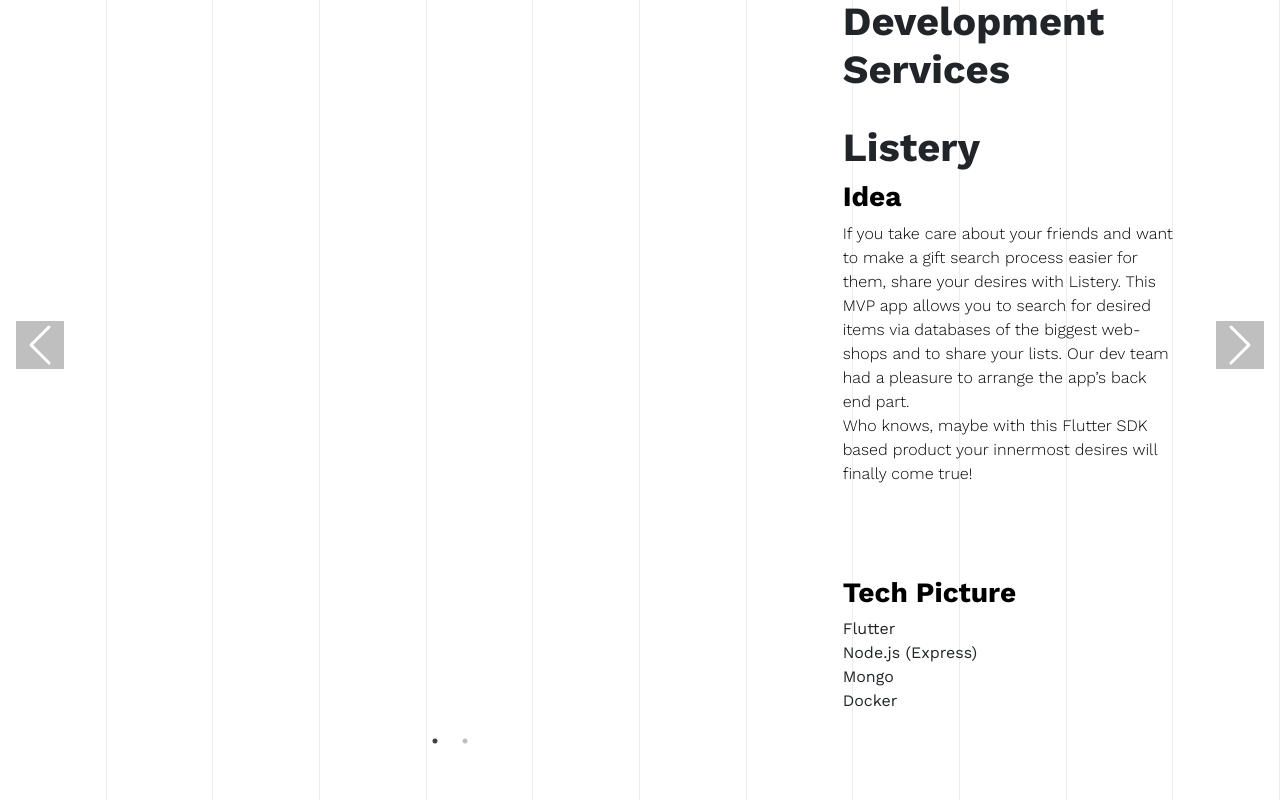
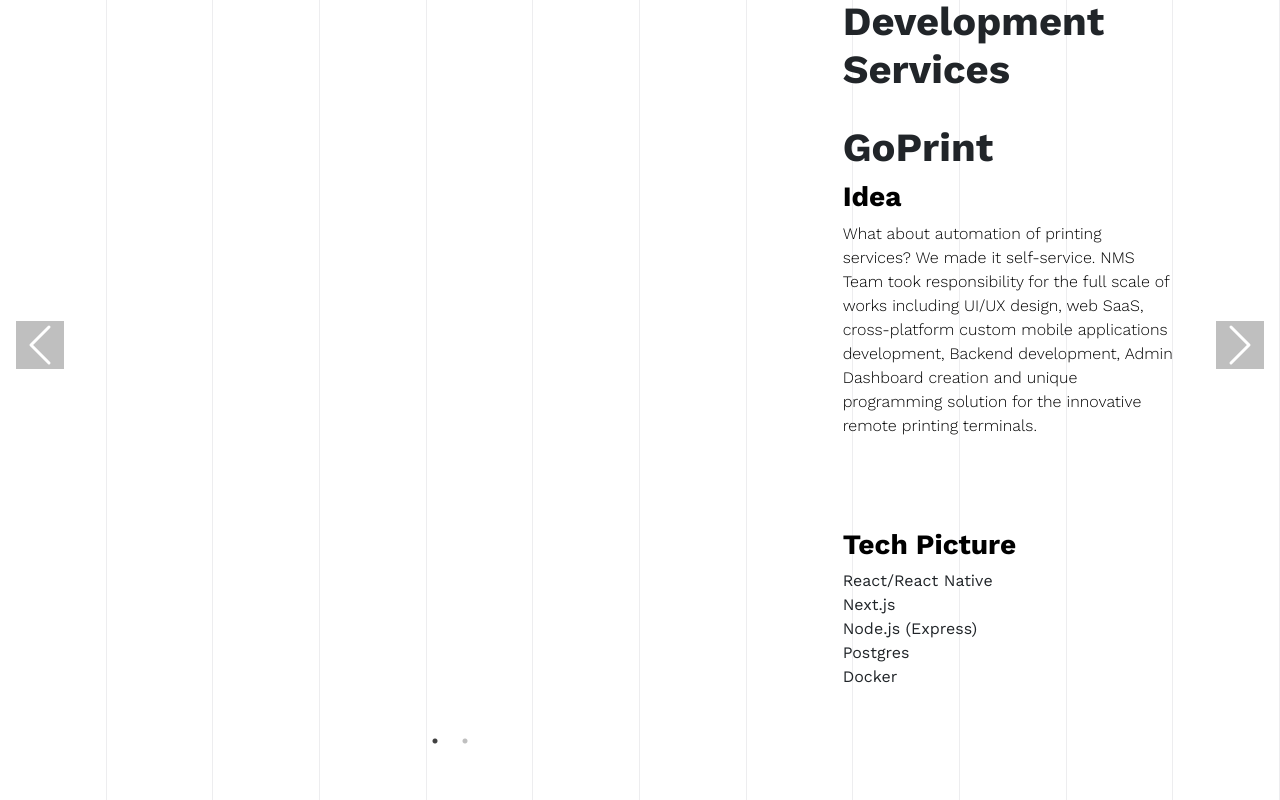
Before and after one commit to yats-vlds/nms, a React (Create React App) app: page / in a window 1280 px wide. Shown: the part 4140-4940 px from the top of the page. Built offline with nearby package versions, Linux system fonts and the light colour scheme.

Commit message:
add lazyload

```diff
--- a/src/components/SliderComponent.js
+++ b/src/components/SliderComponent.js
@@ -4,6 +4,7 @@
 import sloygoPrint from "../assets/sloygoPrint.svg";
 import goPrintOriginal from "../assets/goPrintOriginal.svg";
 import Slider from "react-slick";
+import LazyLoad from "react-lazy-load"
 
 const SliderComponent = () => {
     const settings = {
@@ -33,10 +34,18 @@
                             <div className="bootstrap__tableLineOne"></div>
                             <Slider {...settings} className="slider-subslider">
                                 <div>
-                                    <img src={shadow} className="tableOneIcon1"/>
-                                    <img src={table1pryamogolnik} className="tableOneIcon2" loading="lazy"/>
-                                    <img src={sloygoPrint} className="tableOneIcon3" loading="lazy"/>
-                                    <img src={goPrintOriginal} className="tableOneIcon4" loading="lazy"/>
+                                    <LazyLoad width={844} height={892}>
+                                        <img src={shadow} className="tableOneIcon1"/>
+                                    </LazyLoad>
+                                    <LazyLoad width={768} height={892}>
+                                        <img src={table1pryamogolnik} className="tableOneIcon2" loading="lazy"/>
+                                    </LazyLoad>
+                                    <LazyLoad width={768} height={892}>
+                                        <img src={sloygoPrint} className="tableOneIcon3" loading="lazy"/>
+                                    </LazyLoad>
+                                    <LazyLoad width={768} height={892}>
+                                        <img src={goPrintOriginal} className="tableOneIcon4" loading="lazy"/>
+                                    </LazyLoad>
                                 </div>
                                 <div>
                                 </div>
@@ -78,64 +87,64 @@
                         </div>
                     </div>
                 </div>
-                <div className="carousel-item">
-                    <div className="bootstrap__table bootstrap__tableOne">
-                        <div className="bootstrap__tableLeft">
-                            <div className="bootstrap__tableLineOne"></div>
-                            <div className="bootstrap__tableLineOne"></div>
-                            <div className="bootstrap__tableLineOne"></div>
-                            <div className="bootstrap__tableLineOne"></div>
-                            <div className="bootstrap__tableLineOne"></div>
-                            <div className="bootstrap__tableLineOne"></div>
-                            <div className="bootstrap__tableLineOne"></div>
-                            <Slider {...settings} className="slider-subslider">
-                                <div>
-                                    {/*<img src={shadow} className="tableOneIcon1"/>*/}
-                                    {/*<img src={table1pryamogolnik} className="tableOneIcon2" loading="lazy"/>*/}
-                                    {/*<img src={sloygoPrint} className="tableOneIcon3" loading="lazy"/>*/}
-                                    {/*<img src={goPrintOriginal} className="tableOneIcon4" loading="lazy"/>*/}
-                                </div>
-                                <div>
-                                </div>
-                            </Slider>
-                        </div>
-                        <div className="bootstrap__tableRight">
-                            <div className="bootstrap__tableLineOne"></div>
-                            <div className="bootstrap__tableLineOne"></div>
-                            <div className="bootstrap__tableLineOne"></div>
-                            <div className="bootstrap__tableLineOne"></div>
-                            <div className="bootstrap__tableLineOne"></div>
-                            <div className="bootstrap__tableRightInfo">
-                                <h1 className="bootstrap__tableTitle bootstrap__marginTop">
-                                    SaaS Development Services
-                                </h1>
-                                <h1 className="bootstrap__tableTitle bootstrap__marginTop40">
-                                    Listery
-                                </h1>
-                                <h3 className="bootstrap__tableTwoTitle">
-                                    Idea
-                                </h3>
-                                <p className="bootstrap__tableText marginBottom">If you take care about your friends and
-                                    want to make a gift search process easier for them, share your desires with Listery.
-                                    This MVP app allows you to search for desired items via databases of the biggest
-                                    web-shops and to share your lists. Our dev team had a pleasure to arrange the app’s
-                                    back end part.<br/>
-                                    Who knows, maybe with this Flutter SDK based product your innermost desires will
-                                    finally come true!
-                                </p>
-                                <h3 className="bootstrap__tableTwoTitle">
-                                    Tech Picture
-                                </h3>
-                                <p>
-                                    Flutter<br/>
-                                    Node.js (Express)<br/>
-                                    Mongo<br/>
-                                    Docker
-                                </p>
-                            </div>
-                        </div>
-                    </div>
-                </div>
+                {/*<div className="carousel-item">*/}
+                {/*    <div className="bootstrap__table bootstrap__tableOne">*/}
+                {/*        <div className="bootstrap__tableLeft">*/}
+                {/*            <div className="bootstrap__tableLineOne"></div>*/}
+                {/*            <div className="bootstrap__tableLineOne"></div>*/}
+                {/*            <div className="bootstrap__tableLineOne"></div>*/}
+                {/*            <div className="bootstrap__tableLineOne"></div>*/}
+                {/*            <div className="bootstrap__tableLineOne"></div>*/}
+                {/*            <div className="bootstrap__tableLineOne"></div>*/}
+                {/*            <div className="bootstrap__tableLineOne"></div>*/}
+                {/*            <Slider {...settings} className="slider-subslider">*/}
+                {/*                <div>*/}
+                {/*                    /!*<img src={shadow} className="tableOneIcon1"/>*!/*/}
+                {/*                    /!*<img src={table1pryamogolnik} className="tableOneIcon2" loading="lazy"/>*!/*/}
+                {/*                    /!*<img src={sloygoPrint} className="tableOneIcon3" loading="lazy"/>*!/*/}
+                {/*                    /!*<img src={goPrintOriginal} className="tableOneIcon4" loading="lazy"/>*!/*/}
+                {/*                </div>*/}
+                {/*                <div>*/}
+                {/*                </div>*/}
+                {/*            </Slider>*/}
+                {/*        </div>*/}
+                {/*        <div className="bootstrap__tableRight">*/}
+                {/*            <div className="bootstrap__tableLineOne"></div>*/}
+                {/*            <div className="bootstrap__tableLineOne"></div>*/}
+                {/*            <div className="bootstrap__tableLineOne"></div>*/}
+                {/*            <div className="bootstrap__tableLineOne"></div>*/}
+                {/*            <div className="bootstrap__tableLineOne"></div>*/}
+                {/*            <div className="bootstrap__tableRightInfo">*/}
+                {/*                <h1 className="bootstrap__tableTitle bootstrap__marginTop">*/}
+                {/*                    SaaS Development Services*/}
+                {/*                </h1>*/}
+                {/*                <h1 className="bootstrap__tableTitle bootstrap__marginTop40">*/}
+                {/*                    Listery*/}
+                {/*                </h1>*/}
+                {/*                <h3 className="bootstrap__tableTwoTitle">*/}
+                {/*                    Idea*/}
+                {/*                </h3>*/}
+                {/*                <p className="bootstrap__tableText marginBottom">If you take care about your friends and*/}
+                {/*                    want to make a gift search process easier for them, share your desires with Listery.*/}
+                {/*                    This MVP app allows you to search for desired items via databases of the biggest*/}
+                {/*                    web-shops and to share your lists. Our dev team had a pleasure to arrange the app’s*/}
+                {/*                    back end part.<br/>*/}
+                {/*                    Who knows, maybe with this Flutter SDK based product your innermost desires will*/}
+                {/*                    finally come true!*/}
+                {/*                </p>*/}
+                {/*                <h3 className="bootstrap__tableTwoTitle">*/}
+                {/*                    Tech Picture*/}
+                {/*                </h3>*/}
+                {/*                <p>*/}
+                {/*                    Flutter<br/>*/}
+                {/*                    Node.js (Express)<br/>*/}
+                {/*                    Mongo<br/>*/}
+                {/*                    Docker*/}
+                {/*                </p>*/}
+                {/*            </div>*/}
+                {/*        </div>*/}
+                {/*    </div>*/}
+                {/*</div>*/}
             </div>
             <a className="carousel-control-prev" href="#carouselExampleIndicators_1" role="button" data-slide="prev">
                 <span className="carousel-control-prev-icon" aria-hidden="true"></span>
--- a/src/components/SliderComponent2.js
+++ b/src/components/SliderComponent2.js
@@ -11,6 +11,7 @@
 import tableTree2 from "../assets/tableThree2.svg";
 import tableThree4 from "../assets/tableThree4.svg";
 import Slider from "react-slick";
+import LazyLoad from "react-lazy-load"
 
 const SliderComponent = () => {
     const settings = {
@@ -68,9 +69,15 @@
                             <div className="bootstrap__tableLineTwo"></div>
                             <Slider {...settings} className="slider-subslider">
                                 <div>
-                                    <img src={shadow2} loading="lazy" className="tableTwoIcon1"/>
-                                    <img src={tableTwoTwo} loading="lazy" className="tableTwoIcon2"/>
-                                    <img src={inmore} loading="lazy" className="tableTwoIcon3"/>
+                                    <LazyLoad height={892} width={844}>
+                                        <img src={shadow2} loading="lazy" className="tableTwoIcon1"/>
+                                    </LazyLoad>
+                                    <LazyLoad height={892} width={768}>
+                                        <img src={tableTwoTwo} loading="lazy" className="tableTwoIcon2"/>
+                                    </LazyLoad>
+                                    <LazyLoad height={741} width={754}>
+                                        <img src={inmore} loading="lazy" className="tableTwoIcon3"/>
+                                    </LazyLoad>
                                 </div>
                                 <div>
                                 </div>
```
Also changed, not shown: src/components/SliderComponent3.js (+10 -11 lines).
